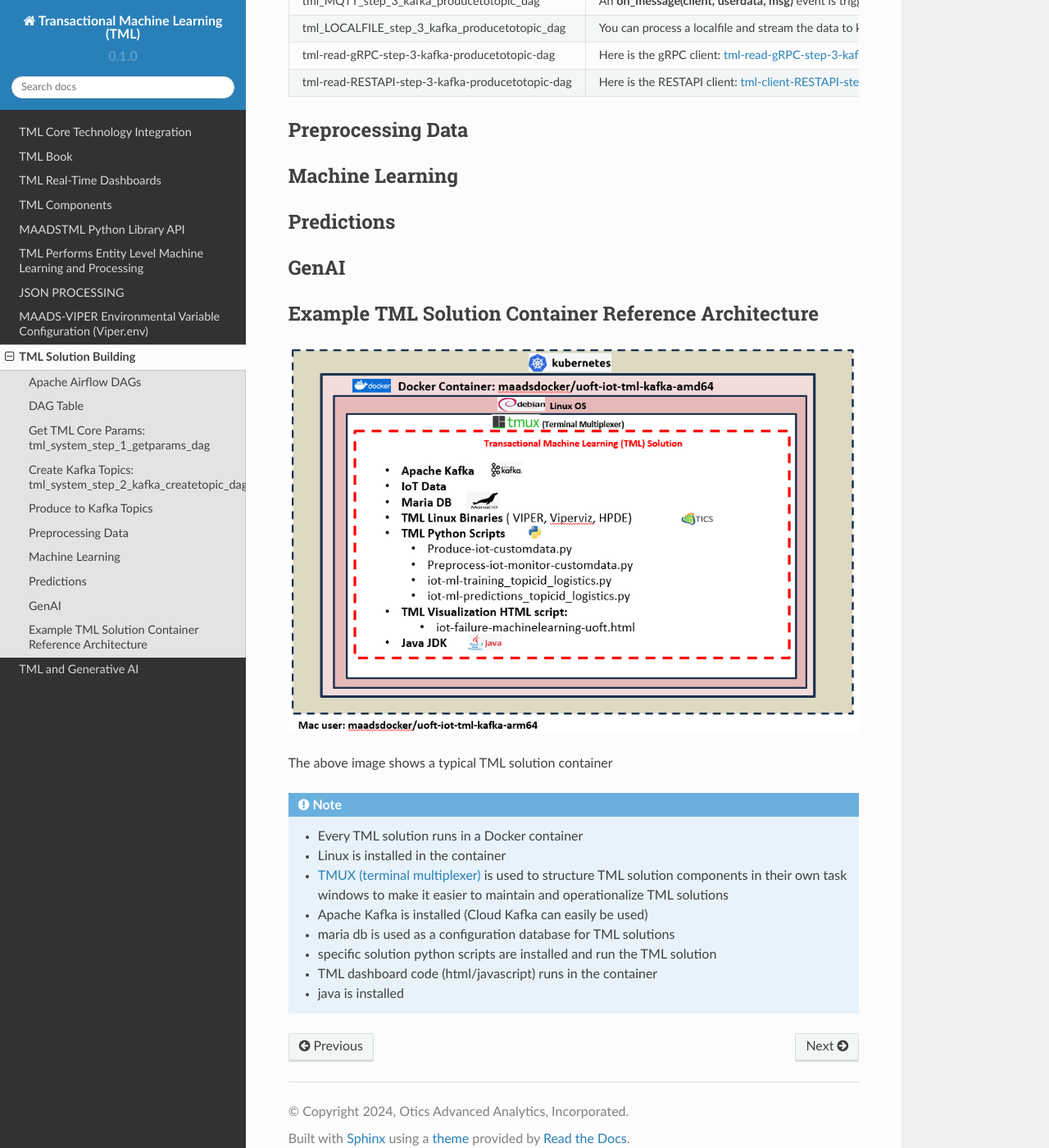
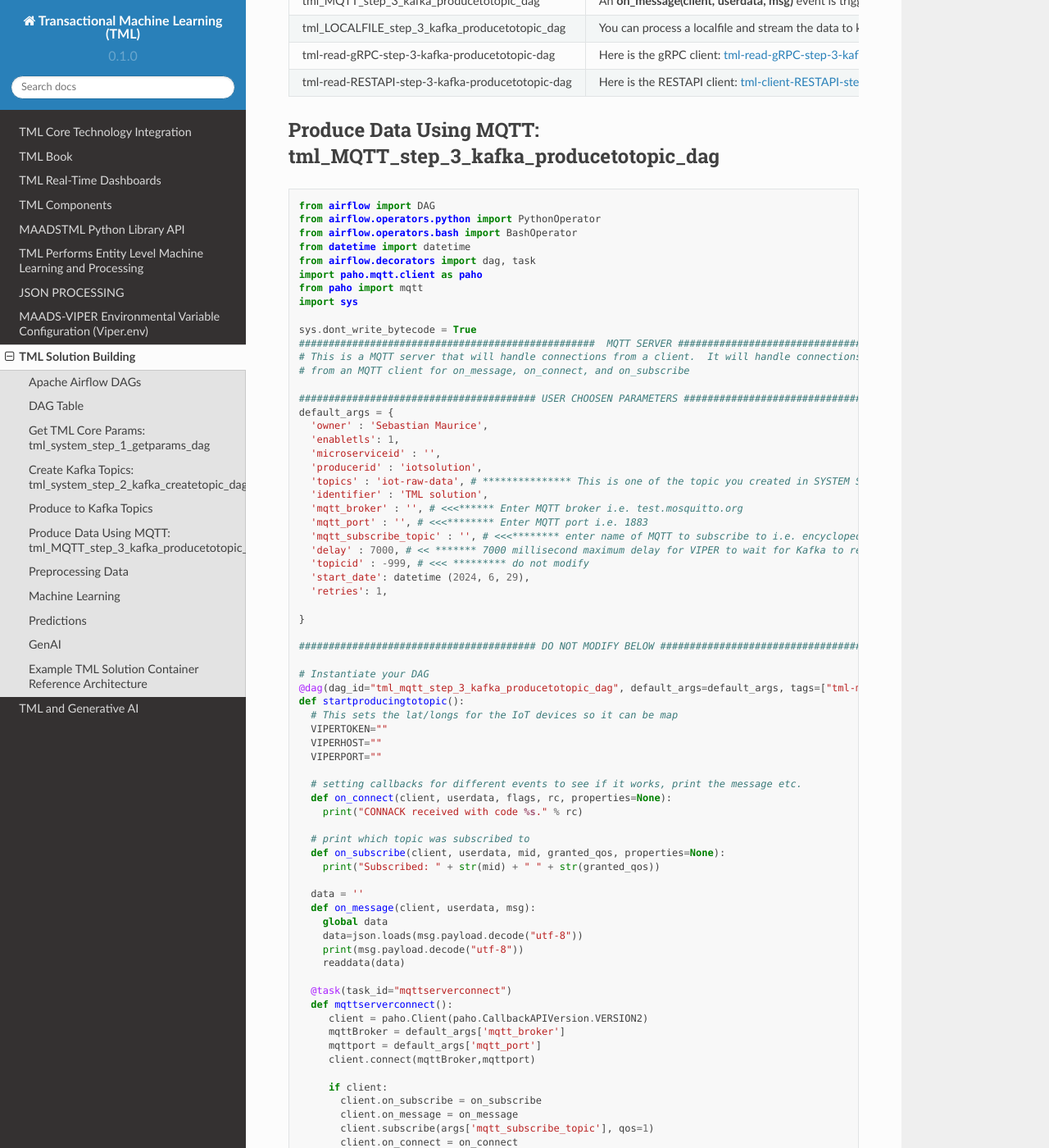
Before and after one commit to smaurice101/readthedocs, a Sphinx documentation site: the page built from docs/source/tmlbuilds.rst, in a window 1280 px wide and 1400 px high, scrolled down 4989 px. Shown: the whole window at 82% size. Built offline with Sphinx 7.4.7 and the Read the Docs theme 2.0.0, drawn with Linux system fonts in a browser that asks for light colours; some of the changed text lies outside the part shown.

Commit message:
Update tmlbuilds.rst

```diff
--- a/docs/source/tmlbuilds.rst
+++ b/docs/source/tmlbuilds.rst
@@ -277,6 +277,123 @@
        to leverage a rest connection and stream the data to Kafka.
 
 
+Produce Data Using MQTT: tml_MQTT_step_3_kafka_producetotopic_dag
+---------------------
+
+.. code-block::
+
+   from airflow import DAG
+   from airflow.operators.python import PythonOperator
+   from airflow.operators.bash import BashOperator
+   from datetime import datetime
+   from airflow.decorators import dag, task
+   import paho.mqtt.client as paho
+   from paho import mqtt
+   import sys
+
+   sys.dont_write_bytecode = True
+   ##################################################  MQTT SERVER #####################################
+   # This is a MQTT server that will handle connections from a client.  It will handle connections
+   # from an MQTT client for on_message, on_connect, and on_subscribe
+
+   ######################################## USER CHOOSEN PARAMETERS ########################################
+   default_args = {
+     'owner' : 'Sebastian Maurice',
+     'enabletls': 1,
+     'microserviceid' : '',
+     'producerid' : 'iotsolution',
+     'topics' : 'iot-raw-data', # *************** This is one of the topic you created in SYSTEM STEP 2
+     'identifier' : 'TML solution',
+     'mqtt_broker' : '', # <<<****** Enter MQTT broker i.e. test.mosquitto.org
+     'mqtt_port' : '', # <<<******** Enter MQTT port i.e. 1883
+     'mqtt_subscribe_topic' : '', # <<<******** enter name of MQTT to subscribe to i.e. encyclopedia/#
+     'delay' : 7000, # << ******* 7000 millisecond maximum delay for VIPER to wait for Kafka to return confirmation message is received and written to topic
+     'topicid' : -999, # <<< ********* do not modify
+     'start_date': datetime (2024, 6, 29),
+     'retries': 1,
+
+   }
+
+   ######################################## DO NOT MODIFY BELOW #############################################
+
+   # Instantiate your DAG
+   @dag(dag_id="tml_mqtt_step_3_kafka_producetotopic_dag", default_args=default_args, tags=["tml-mqtt-step-3-kafka-producetotopic"], schedule=None,catchup=False)
+   def startproducingtotopic():
+     # This sets the lat/longs for the IoT devices so it can be map
+     VIPERTOKEN=""
+     VIPERHOST=""
+     VIPERPORT=""
+
+     # setting callbacks for different events to see if it works, print the message etc.
+     def on_connect(client, userdata, flags, rc, properties=None):
+       print("CONNACK received with code %s." % rc)
+
+     # print which topic was subscribed to
+     def on_subscribe(client, userdata, mid, granted_qos, properties=None):
+       print("Subscribed: " + str(mid) + " " + str(granted_qos))
+
+     data = ''
+     def on_message(client, userdata, msg):
+       global data
+       data=json.loads(msg.payload.decode("utf-8"))
+       print(msg.payload.decode("utf-8"))
+       readdata(data)
+
+     @task(task_id="mqttserverconnect")
+     def mqttserverconnect():
+        client = paho.Client(paho.CallbackAPIVersion.VERSION2)
+        mqttBroker = default_args['mqtt_broker']
+        mqttport = default_args['mqtt_port']
+        client.connect(mqttBroker,mqttport)
+
+        if client:
+          client.on_subscribe = on_subscribe
+          client.on_message = on_message
+          client.subscribe(args['mqtt_subscribe_topic'], qos=1)
+          client.on_connect = on_connect
+
+          client.loop_start()
+
+     def producetokafka(value, tmlid, identifier,producerid,maintopic,substream,args):
+        inputbuf=value
+        topicid=args['topicid']
+
+        # Add a 7000 millisecond maximum delay for VIPER to wait for Kafka to return confirmation message is received and written to topic
+        delay=args['delay']
+        enabletls = args['enabletls']
+        identifier = args['identifier']
+
+        try:
+           result=maadstml.viperproducetotopic(VIPERTOKEN,VIPERHOST,VIPERPORT,maintopic,producerid,enabletls,delay,'','', '',0,inputbuf,substream,
+                                               topicid,identifier)
+        except Exception as e:
+           print("ERROR:",e)
+
+     @task(task_id="gettmlsystemsparams")
+     def gettmlsystemsparams(rc):
+       VIPERTOKEN = ti.xcom_pull(dag_id='tml_system_step_1_getparams_dag',task_ids='getparams',key="VIPERTOKEN")
+       VIPERHOST = ti.xcom_pull(dag_id='tml_system_step_1_getparams_dag',task_ids='getparams',key="VIPERHOST")
+       VIPERPORT = ti.xcom_pull(dag_id='tml_system_step_1_getparams_dag',task_ids='getparams',key="VIPERPORT")
+
+       return [VIPERTOKEN,VIPERHOST,VIPERPORT]
+
+     def readdata(valuedata):
+         # MAin Kafka topic to store the real-time data
+         maintopic = default_args['topics']
+         producerid = default_args['producerid']
+         try:
+             producetokafka(valuedata.strip(), "", "",producerid,maintopic,"",default_args)
+             # change time to speed up or slow down data
+             #time.sleep(0.15)
+         except Exception as e:
+             print(e)
+             pass
+
+     gettmlsystemsparams(mqttserverconnect())
+
+
+   dag = startproducingtotopic()
+
 Preprocessing Data
 -----------------
 
```
